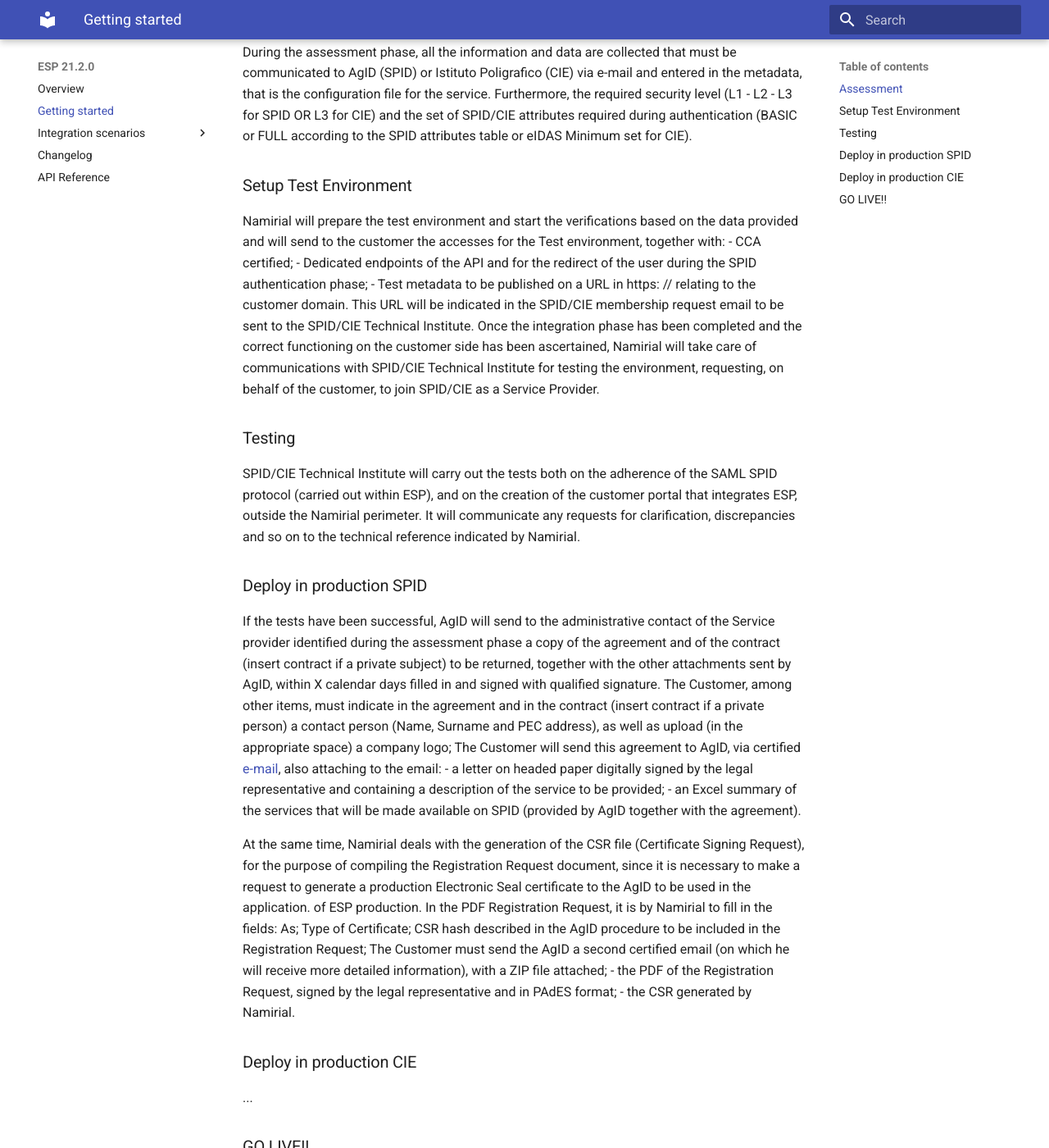
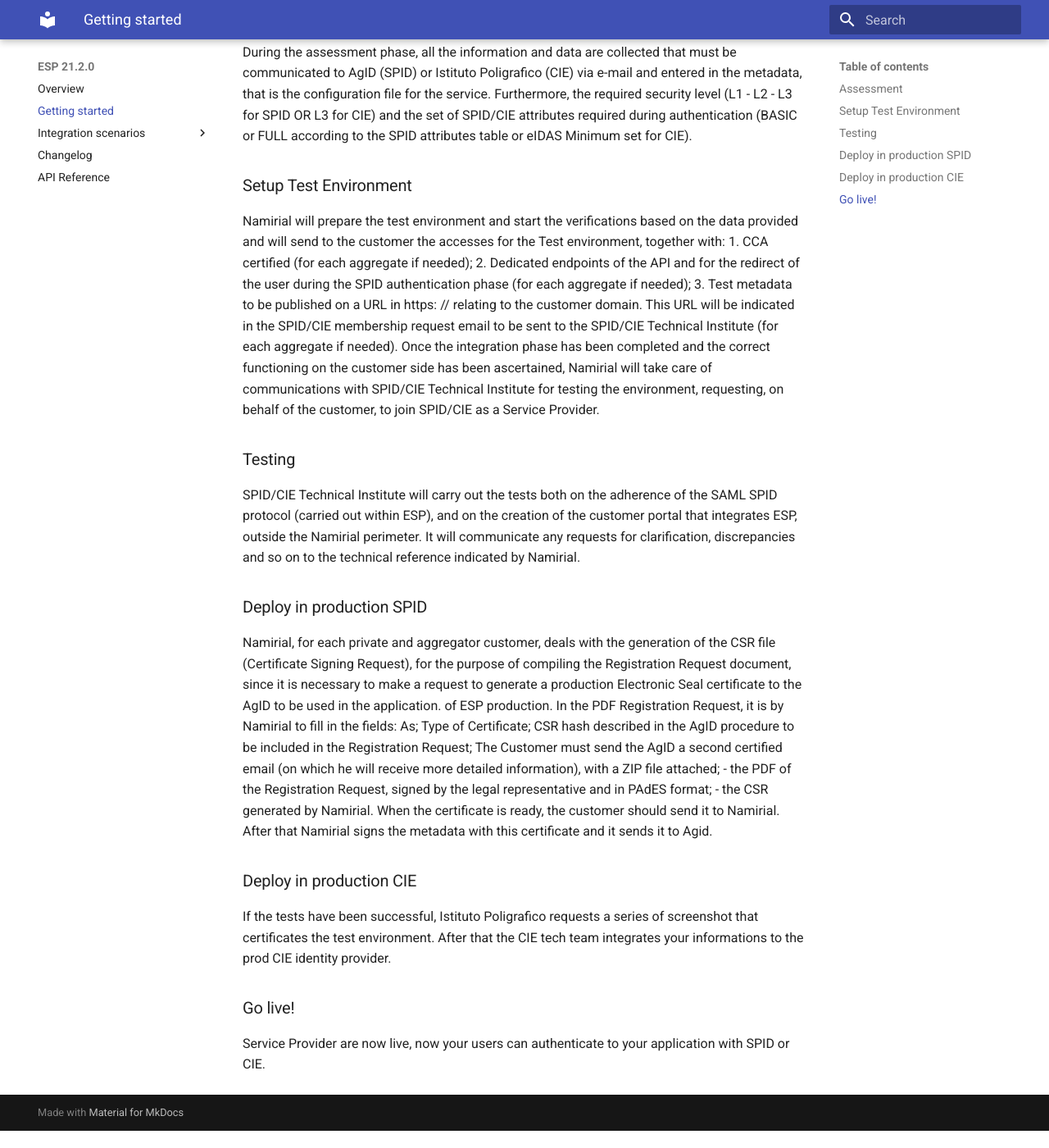
Before and after one commit to namirialgroup/esp-docs, an MkDocs documentation site: the page built from docs/configuration.md, in a window 1280 px wide and 1400 px high, scrolled down 258 px. Shown: the whole window at 82% size. Built offline with MkDocs 1.6.1 and Material for MkDocs 9.7.7, drawn with Linux system fonts in a browser that asks for light colours; after the commit the page ends 1637 px from its top, so only the background shows below that.

Commit message:
SWESP-198 Ended doc

```diff
--- a/docs/configuration.md
+++ b/docs/configuration.md
@@ -8,27 +8,25 @@ Furthermore, the required security level (L1 - L2 - L3 for SPID OR L3 for CIE) a
 
 ### Setup Test Environment
 Namirial will prepare the test environment and start the verifications based on the data provided and will send to the customer the accesses for the Test environment, together with:
-- CCA certified;
-- Dedicated endpoints of the API and for the redirect of the user during the SPID authentication phase;
-- Test metadata to be published on a URL in https: // relating to the customer domain. This URL will be indicated in the SPID/CIE membership request email to be sent to the SPID/CIE Technical Institute.
+1. CCA certified (for each aggregate if needed);
+2. Dedicated endpoints of the API and for the redirect of the user during the SPID authentication phase (for each aggregate if needed);
+3. Test metadata to be published on a URL in https: // relating to the customer domain. This URL will be indicated in the SPID/CIE membership request email to be sent to the SPID/CIE Technical Institute (for each aggregate if needed).
 Once the integration phase has been completed and the correct functioning on the customer side has been ascertained, Namirial will take care of communications with SPID/CIE Technical Institute for testing the environment, requesting, on behalf of the customer, to join SPID/CIE as a Service Provider.
 
 ### Testing
 SPID/CIE Technical Institute will carry out the tests both on the adherence of the SAML SPID protocol (carried out within ESP), and on the creation of the customer portal that integrates ESP, outside the Namirial perimeter. It will communicate any requests for clarification, discrepancies and so on to the technical reference indicated by Namirial.
 
 ### Deploy in production SPID
-If the tests have been successful, AgID will send to the administrative contact of the Service provider identified during the assessment phase a copy of the agreement and of the contract (insert contract if a private subject) to be returned, together with the other attachments sent by AgID, within X calendar days filled in and signed with qualified signature. The Customer, among other items, must indicate in the agreement and in the contract (insert contract if a private person) a contact person (Name, Surname and PEC address), as well as upload (in the appropriate space) a company logo;
-The Customer will send this agreement to AgID, via certified [e-mail](protocollo@pec.agid.gov.it), also attaching to the email:
-- a letter on headed paper digitally signed by the legal representative and containing a description of the service to be provided;
-- an Excel summary of the services that will be made available on SPID (provided by AgID together with the agreement).
 
-At the same time, Namirial deals with the generation of the CSR file (Certificate Signing Request), for the purpose of compiling the Registration Request document, since it is necessary to make a request to generate a production Electronic Seal certificate to the AgID to be used in the application. of ESP production. In the PDF Registration Request, it is by Namirial to fill in the fields: As; Type of Certificate; CSR hash described in the AgID procedure to be included in the Registration Request;
+Namirial, for each private and aggregator customer, deals with the generation of the CSR file (Certificate Signing Request), for the purpose of compiling the Registration Request document, since it is necessary to make a request to generate a production Electronic Seal certificate to the AgID to be used in the application. of ESP production. In the PDF Registration Request, it is by Namirial to fill in the fields: As; Type of Certificate; CSR hash described in the AgID procedure to be included in the Registration Request;
 The Customer must send the AgID a second certified email (on which he will receive more detailed information), with a ZIP file attached;
 - the PDF of the Registration Request, signed by the legal representative and in PAdES format;
 - the CSR generated by Namirial.
+When the certificate is ready, the customer should send it to Namirial. After that Namirial signs the metadata with this certificate and it sends it to Agid.
 
 ### Deploy in production CIE
-...
+If the tests have been successful, Istituto Poligrafico requests a series of screenshot that certificates the test environment.
+After that the CIE tech team integrates your informations to the prod CIE identity provider.
 
-### GO LIVE!!
-...
+### Go live!
+Service Provider are now live, now your users can authenticate to your application with SPID or CIE.
--- a/mkdocs.yml
+++ b/mkdocs.yml
@@ -6,7 +6,7 @@ theme:
 site_author: 'Namiral'
 site_url: ''
 remote_branch: gh-pages
-edit_uri: 'tree/main/docs/'
+edit_uri: 'esp-docs/blob/main/docs/'
 
 
 # markdown_extensions:
```
Also changed, not shown: docs/integrations/getkey.md (+1 -1 lines), docs/integrations/login.md (+1 -1 lines), docs/integrations/token.md (+1 -1 lines), 2 other files.
